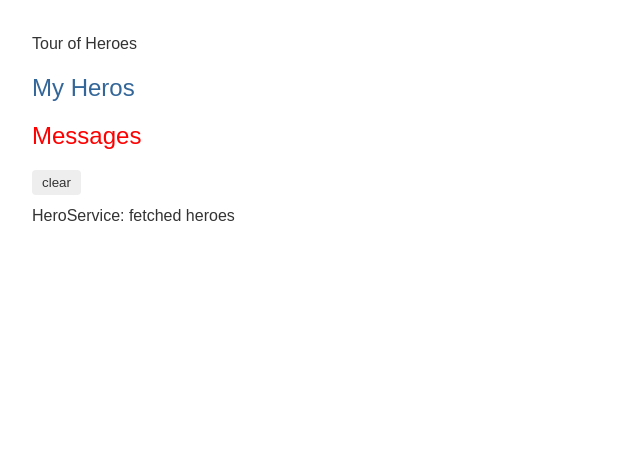
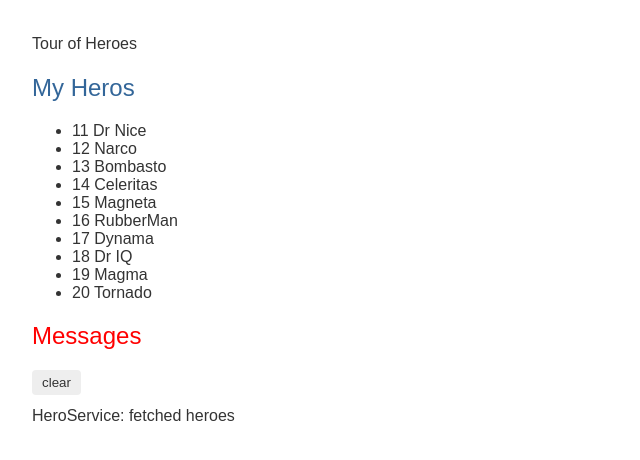
Before and after one commit to Leannelb/frontendmasters-javascript-the-hard-parts, an Angular app in the folder angular-IO/tour-of-heroes/: page / in a window 1280 px wide. Shown: the top 460 px of the page, without its empty margins (0-640 px from the left). Built offline with nearby package versions, Linux system fonts and the light colour scheme.

Commit message:
Injectable is what allows you to inject a service for use elsewhere

```diff
--- a/angular-IO/tour-of-heroes/src/app/app.module.ts
+++ b/angular-IO/tour-of-heroes/src/app/app.module.ts
@@ -6,6 +6,7 @@
 import { HeroesComponent } from './heroes/heroes.component';
 import { HeroDetailComponent } from './hero-detail/hero-detail.component';
 import { MessagesComponent } from './messages/messages.component';
+import { AppRoutingModule } from './app-routing.module';
 
 @NgModule({
   declarations: [
@@ -16,7 +17,8 @@
   ],
   imports: [
     BrowserModule,
-    FormsModule
+    FormsModule,
+    AppRoutingModule
   ],
   // add FormsModule to the @NgModule metadata's imports array, which contains a list of external modules that the app needs.
   providers: [],
--- a/angular-IO/tour-of-heroes/src/app/heroes/heroes.component.html
+++ b/angular-IO/tour-of-heroes/src/app/heroes/heroes.component.html
@@ -1,6 +1,6 @@
 <h2>My Heros</h2>
 <ul class="heros">
-    <li *ngFor="let hero of heros"
+    <li *ngFor="let hero of heroes"
     [class.selected]="hero === selectedHero"
     (click)="onSelect(hero)">
         <span class="badge">{{hero.id}} </span>{{hero.name}}
```
Also changed, not shown: angular-IO/tour-of-heroes/src/app/app-routing.module.ts (added, +18 -0 lines).
